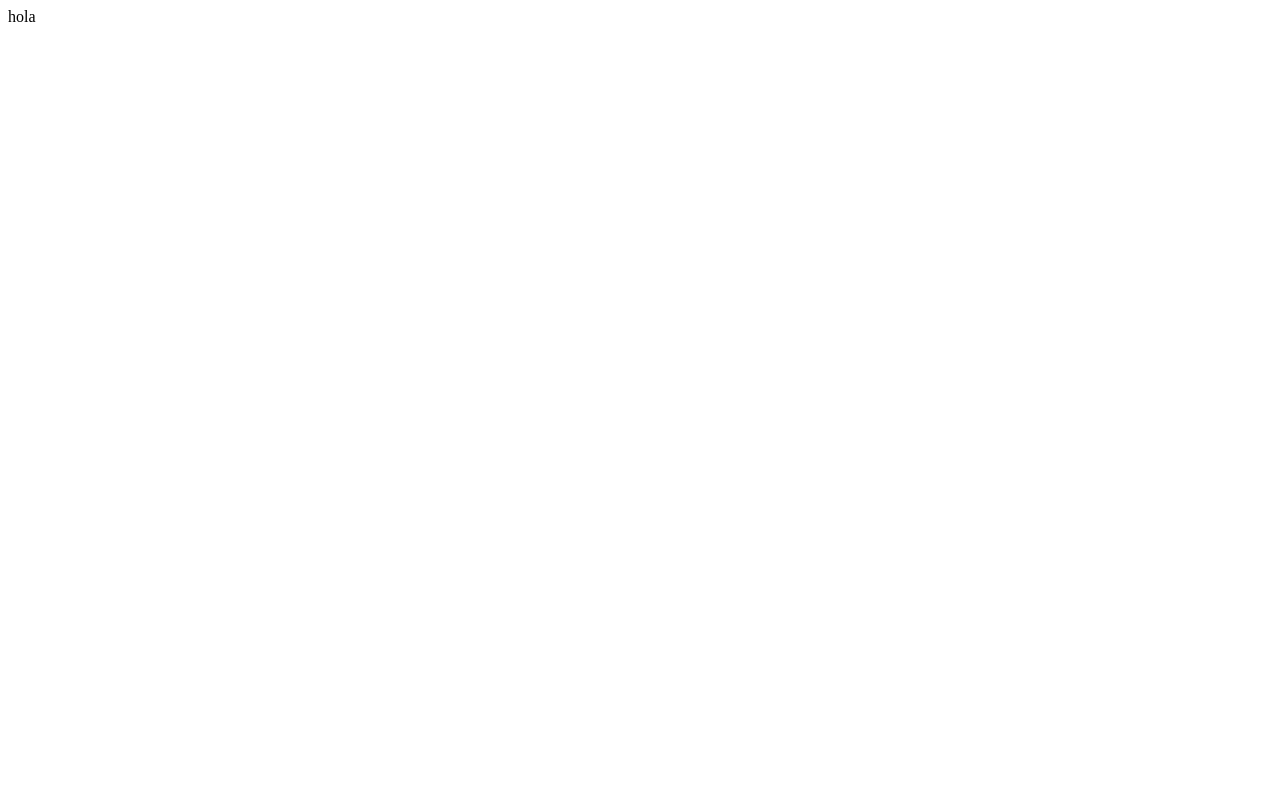
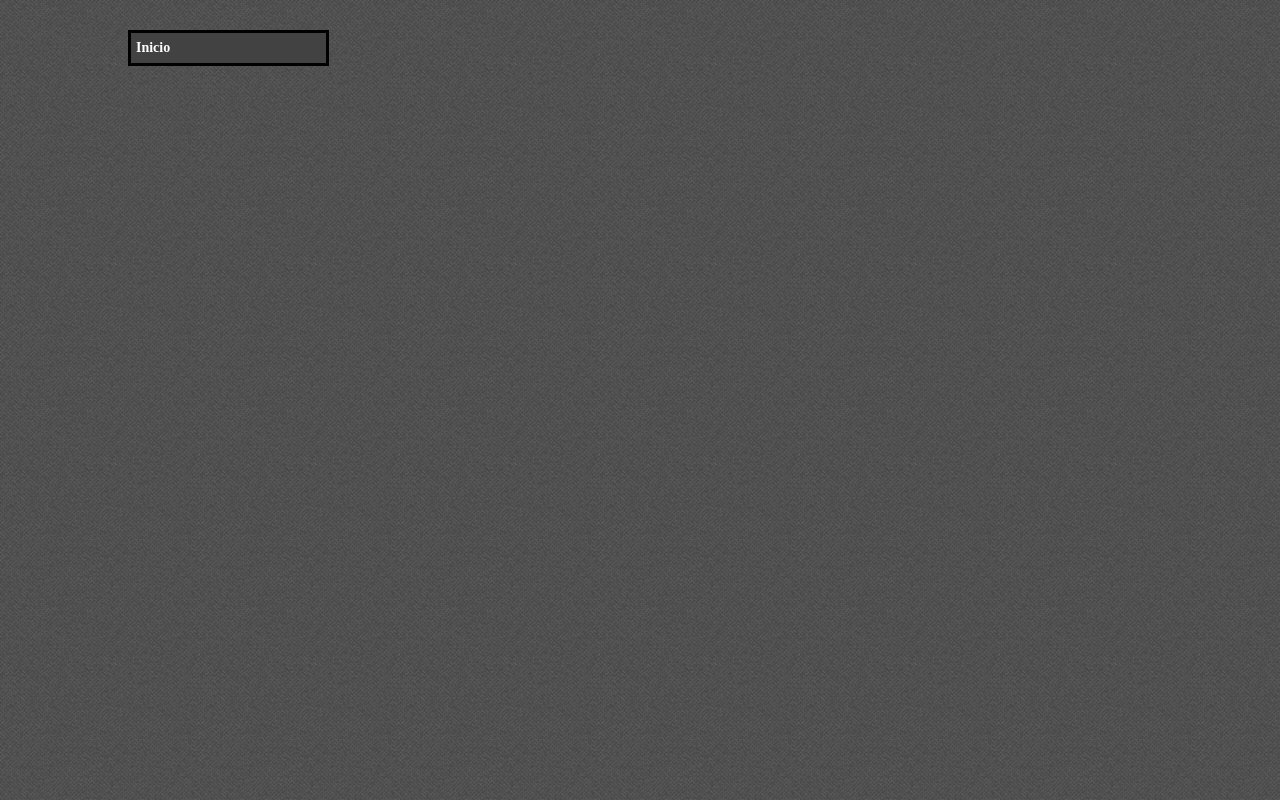
Before and after one commit to KevinRM/kevinrm.github.io, a plain HTML site: page pl/plenguajes.html in a window 1280 px wide. Drawn offline with Linux system fonts and the light colour scheme; files that its build step writes are made by us from their sources.

Commit message:
plenguajes

```diff
--- a/pl/plenguajes.html
+++ b/pl/plenguajes.html
@@ -1 +1,20 @@
-hola
+<html>
+  <head>
+    <title>Procesadores de Lenguajes</title>
+    <link rel="stylesheet" href="estilo.css">
+  </head>
+  <body>
+    <dl>
+
+      <style>
+      a{text-decoration:none;}
+      a:link{color:white;}
+      a:visited{color:white;}
+      a:hover{font-size:16; color:#0B0B61;}
+      </style>
+
+      <dt><b><a href="index.html">Inicio</a></b></dt>
+
+    </dl>
+  </body>
+</html>
```
Also changed, not shown: index.html (+2 -2 lines).
